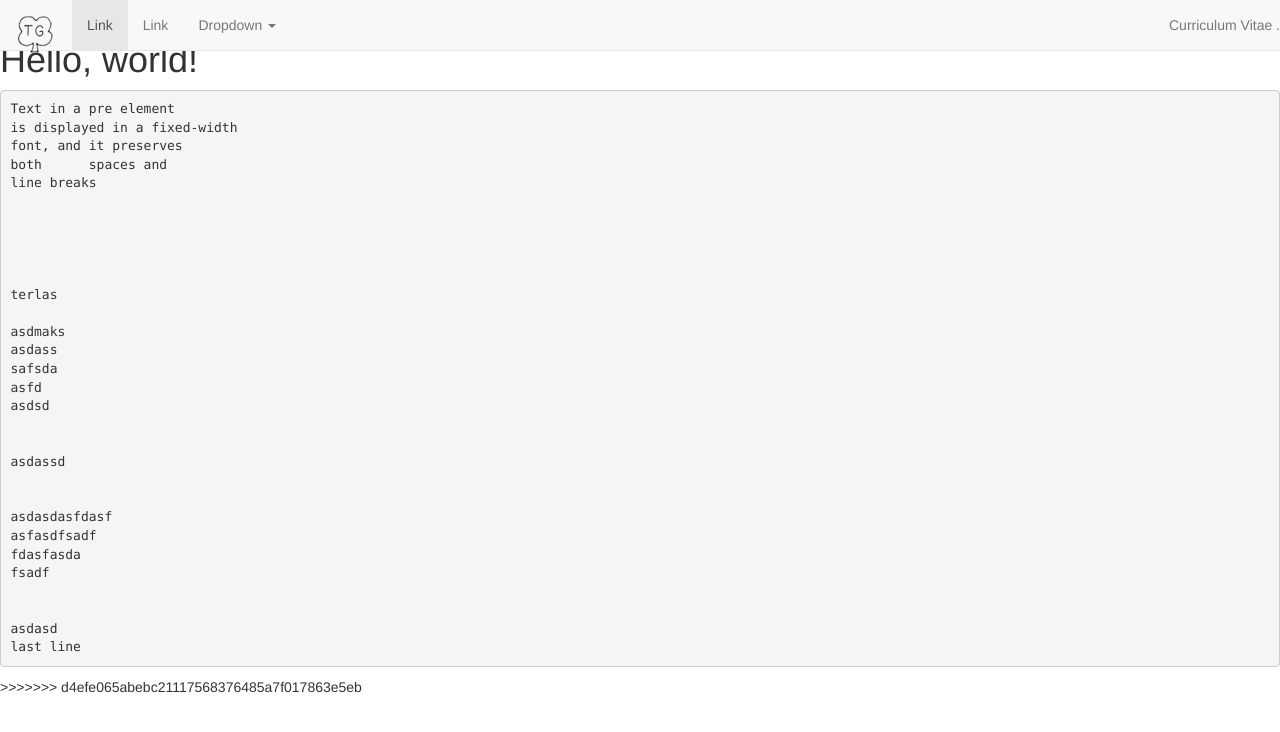
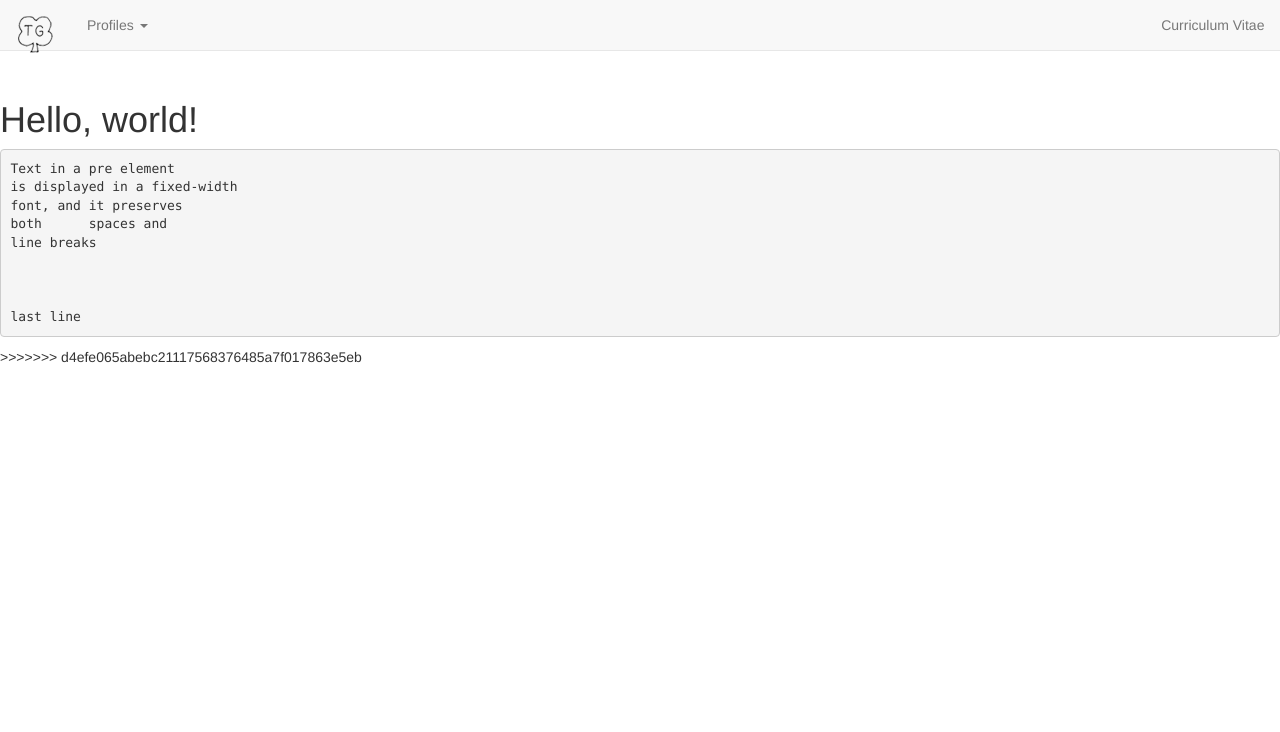
Before and after one commit to tgaher/Website, a plain HTML site: page index.html in a window 1280 px wide. Drawn offline with nearby package versions, Linux system fonts and the light colour scheme; files whose address does not match are found by name.

Commit message:
with proper brand logo
with proper brand logo

```diff
--- a/index.html
+++ b/index.html
@@ -16,27 +16,24 @@
     <div class="navbar-header">
       <div class="navbar-header">
        <a class="navbar-brand" href="#">
-         <img alt="Brand" src="C:\Users\Acer\Website\tg.png">
+         <img alt="Brand" src="tg.png">
        </a>
      </div>
     </div>
-    <p class="navbar-text navbar-right">Curriculum Vitae    .</p>
+    <p class="navbar-text navbar-right">Curriculum Vitae  &nbsp; &nbsp;</p>
 
     <!-- Collect the nav links, forms, and other content for toggling -->
     <div class="collapse navbar-collapse" id="bs-example-navbar-collapse-1">
       <ul class="nav navbar-nav">
-        <li class="active"><a href="#">Link <span class="sr-only">(current)</span></a></li>
-        <li><a href="#">Link</a></li>
+
         <li class="dropdown">
-          <a href="#" class="dropdown-toggle" data-toggle="dropdown" role="button" aria-haspopup="true" aria-expanded="false">Dropdown <span class="caret"></span></a>
+          <a href="#" class="dropdown-toggle" data-toggle="dropdown" role="button" aria-haspopup="true" aria-expanded="false">Profiles <span class="caret"></span></a>
           <ul class="dropdown-menu">
-            <li><a href="#">Action</a></li>
-            <li><a href="#">Another action</a></li>
-            <li><a href="#">Something else here</a></li>
+            <li><a href="https://www.facebook.com/tanay.gaherwar">Facebook</a></li>
+            <li><a href="www.github.com/tgaherwar">Github</a></li>
             <li role="separator" class="divider"></li>
-            <li><a href="#">Separated link</a></li>
-            <li role="separator" class="divider"></li>
-            <li><a href="#">One more separated link</a></li>
+            <li><a href="LinkedIN">LinkedIN</a></li>
+
           </ul>
         </li>
       </ul>
@@ -47,6 +44,7 @@
 </nav>
   </head>
   <body>
+    <h1>&nbsp;</h1>
     <h1>Hello, world!</h1>
     <pre>
 Text in a pre element
@@ -57,27 +55,6 @@ line breaks
 
 
 
-
-
-terlas
-
-asdmaks
-asdass
-safsda
-asfd
-asdsd
-
-
-asdassd
-
-
-asdasdasfdasf
-asfasdfsadf
-fdasfasda
-fsadf
-
-
-asdasd
 last line
 </pre>
 
```
